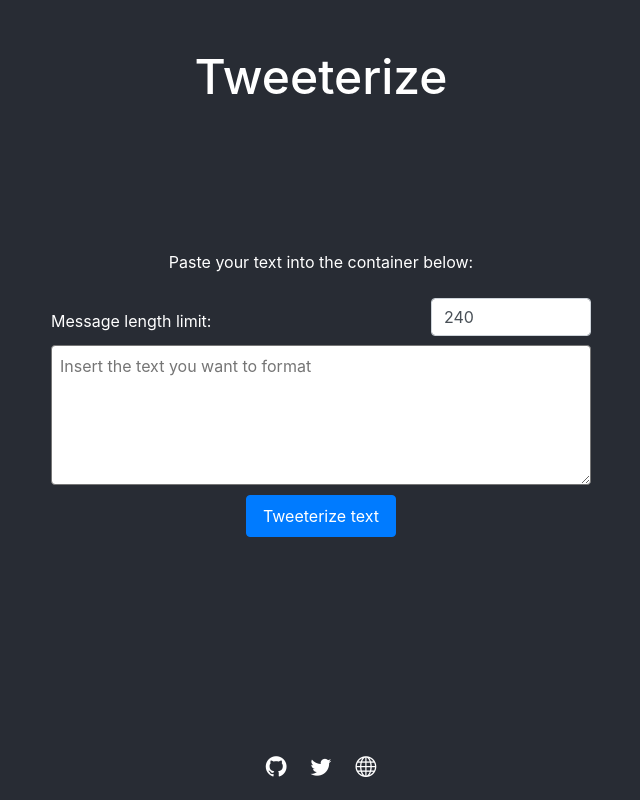
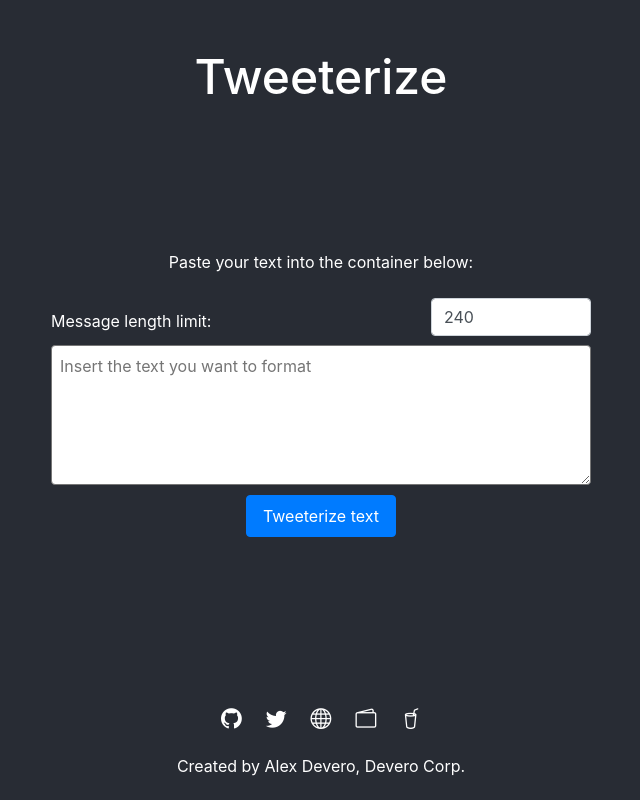
Before and after one commit to alexdevero/tweeterize-web-app, a React (Create React App) app: page / in a window 1280 px wide. Shown: the whole page, without its empty margins (319-959 px from the left). Built offline with nearby package versions, Linux system fonts and the light colour scheme; some icons are missing.

Commit message:
Add new links to footer

```diff
--- a/src/components/app-footer.tsx
+++ b/src/components/app-footer.tsx
@@ -1,5 +1,5 @@
 export const AppFooter = () => (
-  <footer>
+  <footer className="pb-3">
     <ul className="list-unstyled d-flex justify-content-center">
       <li className="mr-4">
         <a href="https://github.com/alexdevero/tweeterize-web-app" target="_blank" rel="noopener noreferrer" className="text-white">
@@ -13,11 +13,25 @@ export const AppFooter = () => (
         </a>
       </li>
 
-      <li>
+      <li className="mr-4">
         <a href="https://devero.io" target="_blank" rel="noopener noreferrer" className="text-white">
           <span className="small bi bi-globe" />
         </a>
       </li>
+
+      <li className="mr-4">
+        <a href="https://paypal.me/alexdevero" target="_blank" rel="noopener noreferrer" className="text-white">
+          <span className="small bi bi-wallet2" />
+        </a>
+      </li>
+
+      <li>
+        <a href="https://buymeacoffee.com/alexdevero" target="_blank" rel="noopener noreferrer" className="text-white">
+          <span className="small bi bi-cup-straw" />
+        </a>
+      </li>
     </ul>
+
+    <p className="h6 font-weight-normal text-center pt-1">Created by <a href="https://devero.io" target="_blank" rel="noopener noreferrer" className="text-white">Alex Devero</a>, <a href="https://devero.io" target="_blank" rel="noopener noreferrer" className="text-white">Devero Corp.</a></p>
   </footer>
 )
```
